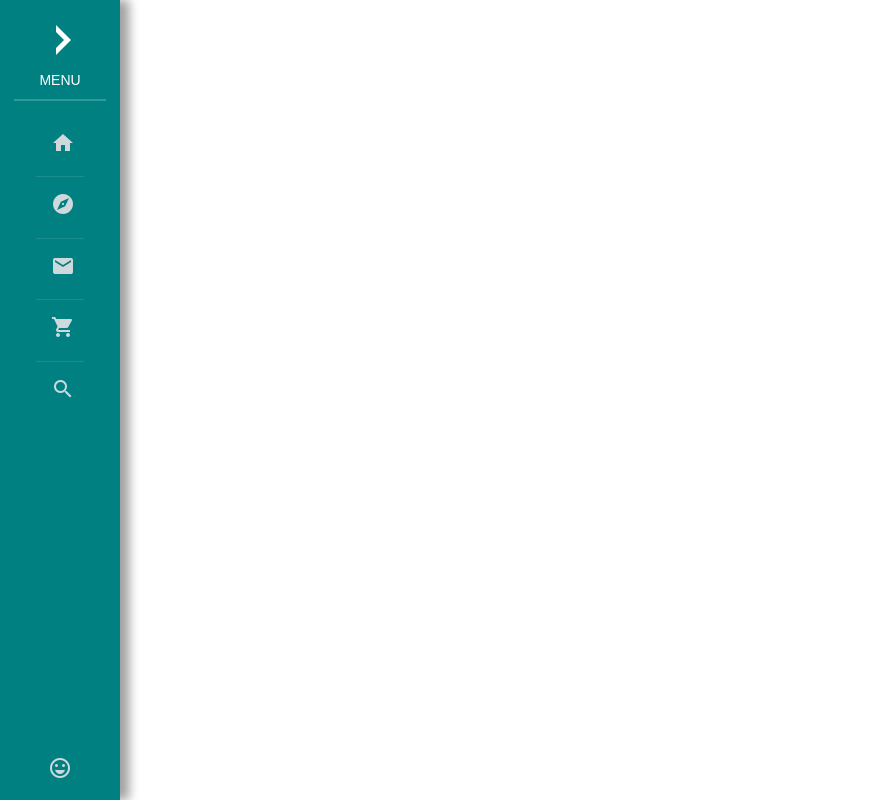
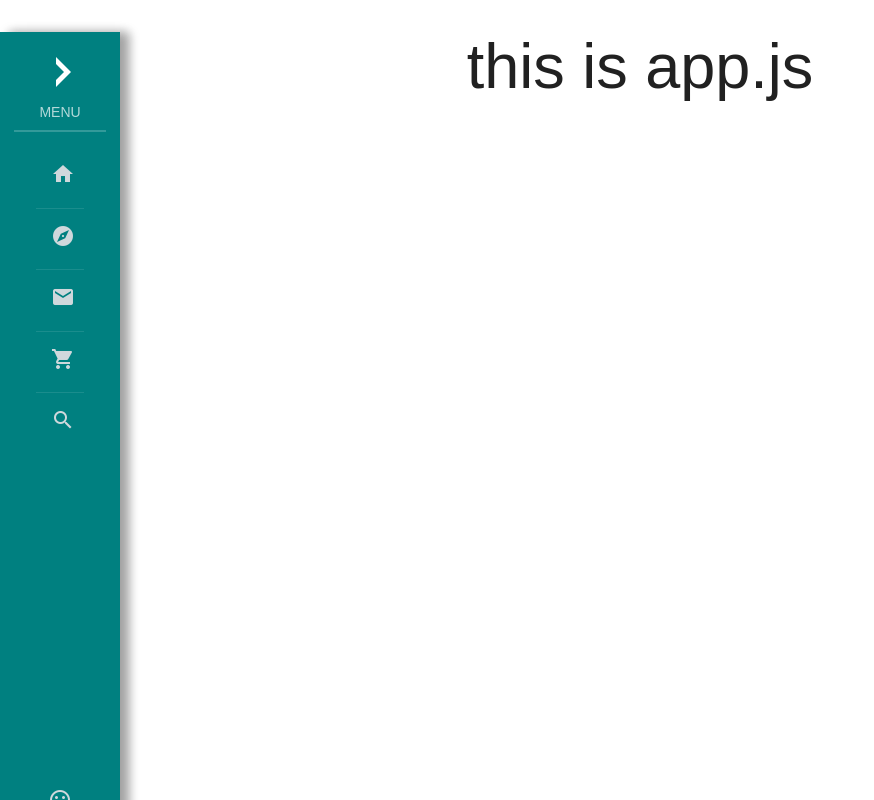
Before and after one commit to SeongwoonHong/casmo-killer, a React (Create React App) app in the folder client/: page / in a window 1280 px wide. Shown: the whole page, without its empty margins (0-874 px from the left). Built offline with nearby package versions, Linux system fonts and the light colour scheme.

Commit message:
added routes for testing components

```diff
--- a/client/src/App.js
+++ b/client/src/App.js
@@ -8,6 +8,9 @@ class App extends Component {
     return (
       <div className="App">
         <MainMenu />
+        <h1 style={{ textAlign: 'center' }}>
+          this is app.js
+        </h1>
       </div>
     );
   }
--- a/client/src/index.js
+++ b/client/src/index.js
@@ -2,19 +2,33 @@ import React from 'react';
 import ReactDOM from 'react-dom';
 import { Provider } from 'react-redux';
 import { createStore } from 'redux';
-import { BrowserRouter } from 'react-router-dom';
+import { BrowserRouter, Route } from 'react-router-dom';
 import './index.css';
 import App from './App';
 import registerServiceWorker from './registerServiceWorker';
 import reducers from './reducers';
 
+const isDevelopment = process.env.NODE_ENV === 'development';
+
 const store = createStore(reducers,
   window.__REDUX_DEVTOOLS_EXTENSION__ && window.__REDUX_DEVTOOLS_EXTENSION__());
+
+let TestRoutes;
+if (isDevelopment) {
+  TestRoutes = require('./test/routes').default;
+}
 
 ReactDOM.render(
   <Provider store={store}>
     <BrowserRouter>
-      <App />
+      <div>
+        {
+          isDevelopment
+          ? <Route path="/test" component={TestRoutes} />
+          : null
+        }
+        <Route exact path="/" component={App} />
+      </div>
     </BrowserRouter>
   </Provider>,
   document.getElementById('root')
--- /dev/null
+++ b/client/src/test/manifest.js
@@ -0,0 +1,9 @@
+// components added to the manifest can be accessed in browser via /test/{componentName}
+
+export default {
+  MainMenu: {
+    component: require('../components/MainMenu'),
+    props: {
+    }
+  }
+};
--- /dev/null
+++ b/client/src/test/routes.js
@@ -0,0 +1,31 @@
+import React from 'react';
+import { Route, Switch } from 'react-router-dom';
+import manifestComponents from './manifest.js';
+
+const TestRoutes = ({ match }) => (
+  <Switch>
+    {
+       Object.keys(manifestComponents).map((component, i) => {
+         const componentData = manifestComponents[component];
+         let Component;
+         if (i === 0) {
+           Component = componentData.default || componentData.component.default;
+         } else {
+           Component = componentData.default || componentData.components.default;
+         }
+         const { props } = componentData;
+         return (
+           <Route
+             path={`${match.url}/${component}`}
+             key={component}
+             render={() =>
+               <Component {...props} />
+             }
+           />
+         );
+       })
+     }
+  </Switch>
+);
+
+export default TestRoutes;
```
